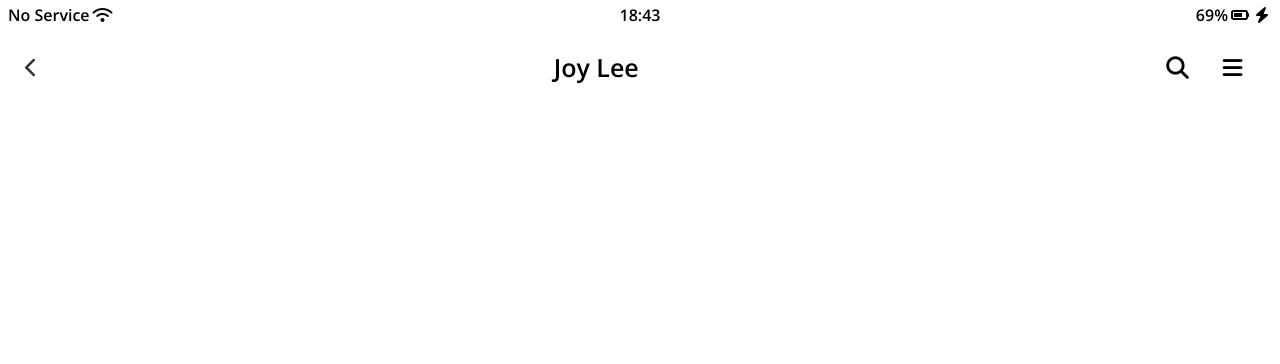
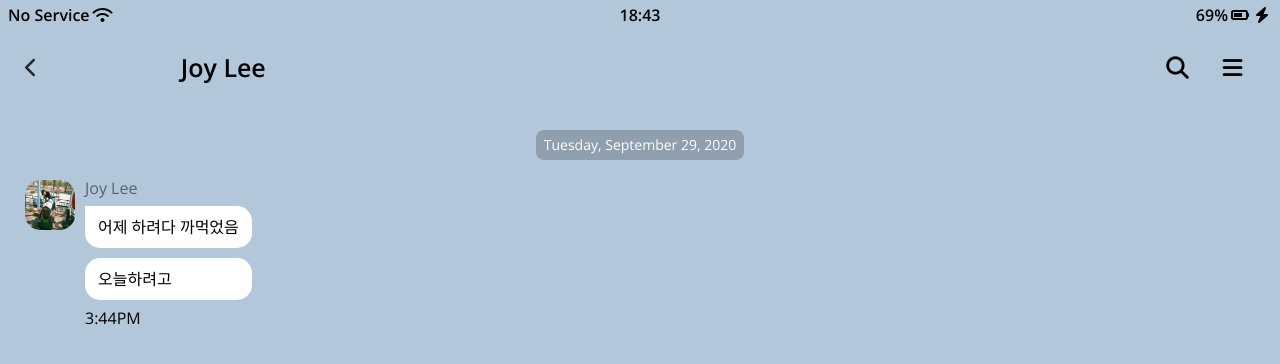
Before and after one commit to purple402/kakao-clone-review, a plain HTML site: page chat-joyLee.html in a window 1280 px wide. Drawn offline with nearby package versions, Linux system fonts and the light colour scheme.

Commit message:
Make chat screen

```diff
--- a/chat-joyLee.html
+++ b/chat-joyLee.html
@@ -7,9 +7,9 @@
     <title>Chat - Kokoa Talk</title>
   </head>
 
-  <body>
+  <body class="chat-screen">
     <div class="status-bar__space"></div>
-    <div class="status-bar">
+    <div class="status-bar chat-screen">
       <div class="status__column">
         <span>No Service</span>
         <i class="fas fa-wifi"></i>
@@ -22,7 +22,7 @@
     </div>
 
     <div class="screen-header__space"></div>
-    <div class="screen-header">
+    <div class="screen-header chat-screen">
       <div class="screen-header__column">
         <a href="chats.html"><i class="fas fa-chevron-left fa-lg"></i></a>
       </div>
@@ -37,8 +37,21 @@
       </div>
     </div>
 
-    <main class="main-screen"></main>
+    <main class="main-screen main-chat">
+      <div class="time-stamp">Tuesday, September 29, 2020</div>
 
+      <div class="message-row">
+        <img src="KakaoTalk_profile.jpg" />
+        <div class="message-row__content">
+          <span class="message-row__author"> Joy Lee </span>
+          <div class="message-row__info">
+            <span class="message__bubble">어제 하려다 까먹었음</span>
+            <span class="message__bubble">오늘하려고</span>
+            <span class="message__time">3:44PM</span>
+          </div>
+        </div>
+      </div>
+    </main>
     <script
       src="https://kit.fontawesome.com/6478f529f2.js"
       crossorigin="anonymous"
--- a/css/screens/chat.css
+++ b/css/screens/chat.css
@@ -1,6 +1,59 @@
 .screen-header__title-chat {
   font-size: 25px;
   width: 70%;
-  text-align: center;
   font-weight: 600;
+  margin-left: 30px;
 }
+
+.chat-screen {
+  background-color: #b2c7d9;
+}
+
+.main-chat {
+  display: flex;
+  flex-direction: column;
+  align-items: center;
+}
+
+.time-stamp {
+  background-color: rgba(0, 0, 0, 0.2);
+  color: white;
+  padding: 8px;
+  border-radius: 8px;
+  font-size: 14px;
+  margin: 20px 0px;
+}
+
+.message-row {
+  display: flex;
+  width: 100%;
+}
+
+.message-row img {
+  width: 50px;
+  height: 50px;
+  border-radius: 30%;
+  margin-right: 10px;
+}
+
+.message-row__author {
+  color: var(--gray);
+  display: block;
+  margin-bottom: 10px;
+}
+
+.message-row__info {
+  display: flex;
+  flex-direction: column;
+}
+
+.message__bubble {
+  padding: 13px;
+  border-radius: 15px;
+  background-color: white;
+  margin-bottom: 10px;
+}
+
+.message-row__info .message__bubble:first-child {
+  border-top-left-radius: 0;
+}
--- a/css/style.css
+++ b/css/style.css
@@ -1,4 +1,10 @@
 @import url("https://fonts.googleapis.com/css2?family=Open+Sans:wght@400;600&display=swap");
+
+/* components */
+@import "components/status-bar.css";
+@import "components/screen-header.css";
+@import "components/user-profile.css";
+@import "components/nav-bar.css";
 
 /* screens */
 @import "screens/index.css";
@@ -8,12 +14,6 @@
 @import "screens/more.css";
 @import "screens/settings.css";
 @import "screens/chat.css";
-
-/* components */
-@import "components/status-bar.css";
-@import "components/screen-header.css";
-@import "components/user-profile.css";
-@import "components/nav-bar.css";
 
 @import "variables.css";
 @import "reset.css";
```
